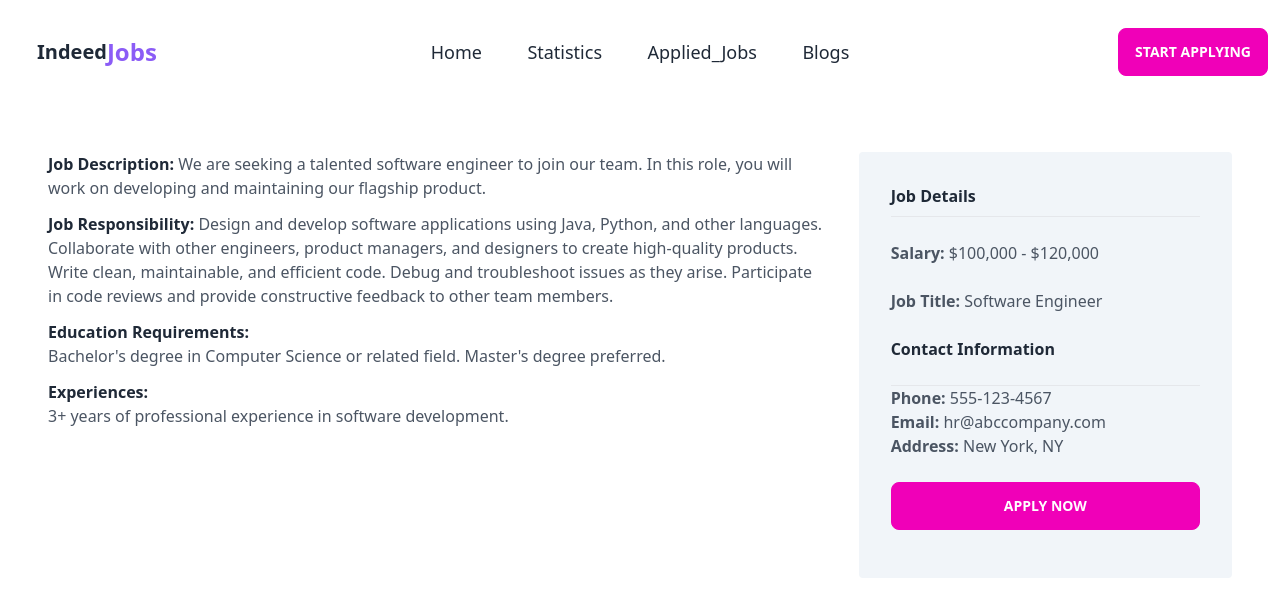
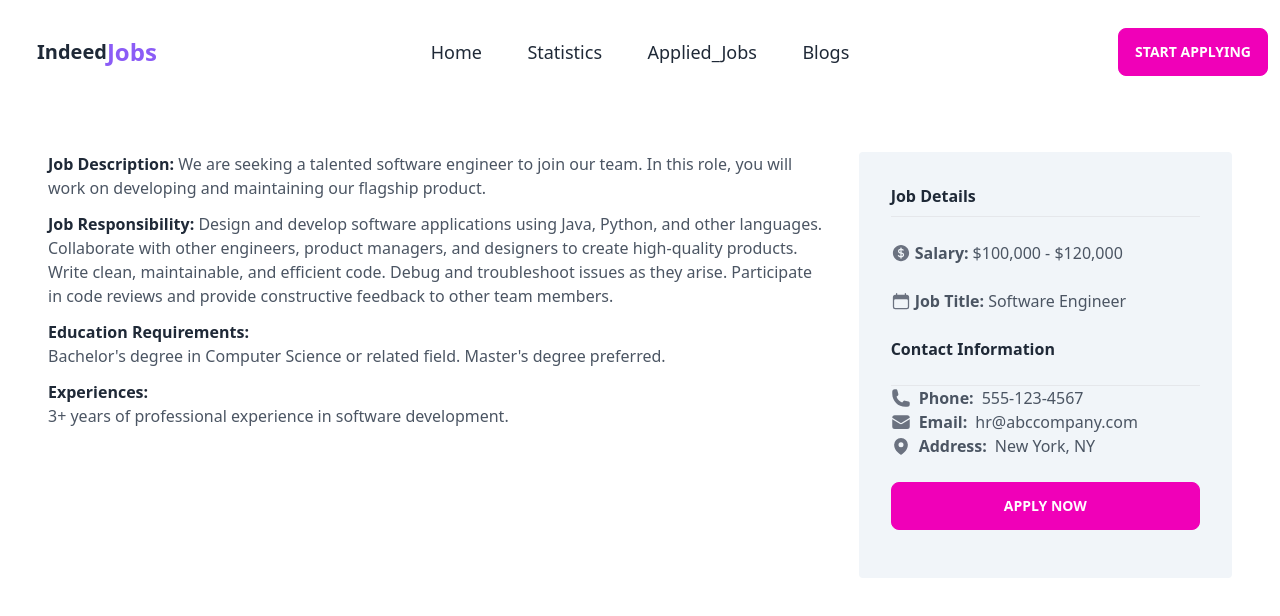
Before and after one commit to apucsd/IndeedJob, a React (Vite) app: page /jobs/1 in a window 1280 px wide. Shown: the top 616 px of the page. Built offline with nearby package versions, Linux system fonts and the light colour scheme.

Commit message:
taking break

```diff
--- a/src/Components/JobDetail.jsx
+++ b/src/Components/JobDetail.jsx
@@ -1,5 +1,13 @@
 import React, { useEffect, useState } from "react";
 import { useParams } from "react-router-dom";
+import {
+  MapPinIcon,
+  CurrencyDollarIcon,
+  CalendarIcon,
+  PhoneIcon,
+  EnvelopeIcon,
+} from "@heroicons/react/24/solid";
+import { addToDb } from "../Utilities/FakeDB";
 
 const JobDetail = () => {
   const params = useParams();
@@ -14,7 +22,6 @@ const JobDetail = () => {
     };
     loadData();
   }, []);
-
   const {
     company_name,
     contact_info,
@@ -30,6 +37,9 @@ const JobDetail = () => {
     salary,
   } = specificJob;
 
+  const handleAppliedJobs = (job_title) => {
+    addToDb(job_title);
+  };
   return (
     <div className="grid md:grid-cols-3 gap-8 md:mx-12 my-12">
       <div className="col-span-2">
@@ -57,32 +67,42 @@ const JobDetail = () => {
       <div className="px-8 py-6 rounded bg-slate-100">
         <h1 className="font-semibold py-2">Job Details</h1>
         <hr />
-        <p className="text-gray-600 my-6">
+        <p className="text-gray-600 my-6 flex items-center gap-1">
+          <CurrencyDollarIcon className="h-5 w-5 text-gray-500" />
           <span className="font-semibold">Salary: </span>
           {salary}
         </p>
-        <p className="text-gray-600">
+        <p className="text-gray-600 flex items-center gap-1">
+          <CalendarIcon className="h-5 w-5 text-gray-500" />
           <span className="font-semibold">Job Title: </span>
           {job_title}
         </p>
 
         <h1 className="font-semibold py-2 my-4">Contact Information</h1>
         <hr />
-        <p className="text-gray-600">
+        <p className="text-gray-600 flex items-center gap-2">
+          <PhoneIcon className="h-5 w-5 text-gray-500" />
           <span className="font-semibold">Phone: </span>
           {contact_info?.phone}
         </p>
-        <p className="text-gray-600">
+        <p className="text-gray-600 flex items-center gap-2">
+          <EnvelopeIcon className="h-5 w-5 text-gray-500" />
           <span className="font-semibold">Email: </span>
           {contact_info?.email}
         </p>
-        <p className="text-gray-600">
+        <p className="text-gray-600 flex items-center gap-2">
+          <MapPinIcon className="h-5 w-5 text-gray-500" />
           <span className="font-semibold">Address: </span>
           {location}
         </p>
 
         <div>
-          <div className="btn btn-secondary my-6 w-full">Apply Now</div>
+          <div
+            onClick={() => handleAppliedJobs(job_title)}
+            className="btn btn-secondary my-6 w-full"
+          >
+            Apply Now
+          </div>
         </div>
       </div>
     </div>
--- /dev/null
+++ b/src/Utilities/FakeDB.js
@@ -0,0 +1,3 @@
+export const addToDb = (title) => {
+  console.log(title);
+};
```
